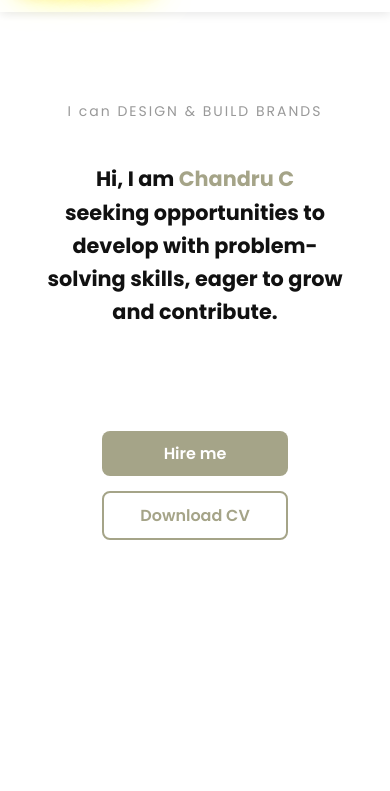
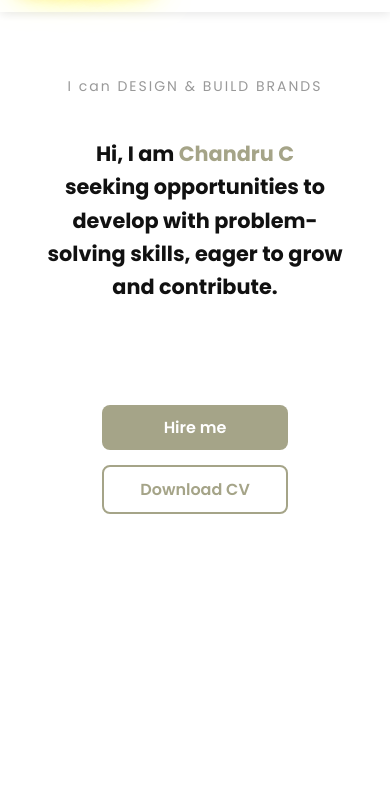
Before and after one commit to Cheenuchandru/Porfolio, a plain HTML site: page src/index.html in a window 390 px wide. Shown: the part 53-844 px from the top of the page. Drawn offline with nearby package versions, Linux system fonts and the light colour scheme.

Commit message:
style.css

```diff
--- a/src/style.css
+++ b/src/style.css
@@ -127,7 +127,7 @@ body {
   background: #fff;
   color: #111;
   overflow-x: hidden;
-  padding-top: 80px;
+  padding-top: 45px;
 }
 /* Navbar */
 .navbar {
@@ -771,7 +771,7 @@ section {
     font-size: 5.95rem;
     color: #444;
     padding: 0 6%;
-    margin: 0.9rem 0;
+    margin: 1.5rem 0;
   }
   .buttons {
     justify-content: center;
```
